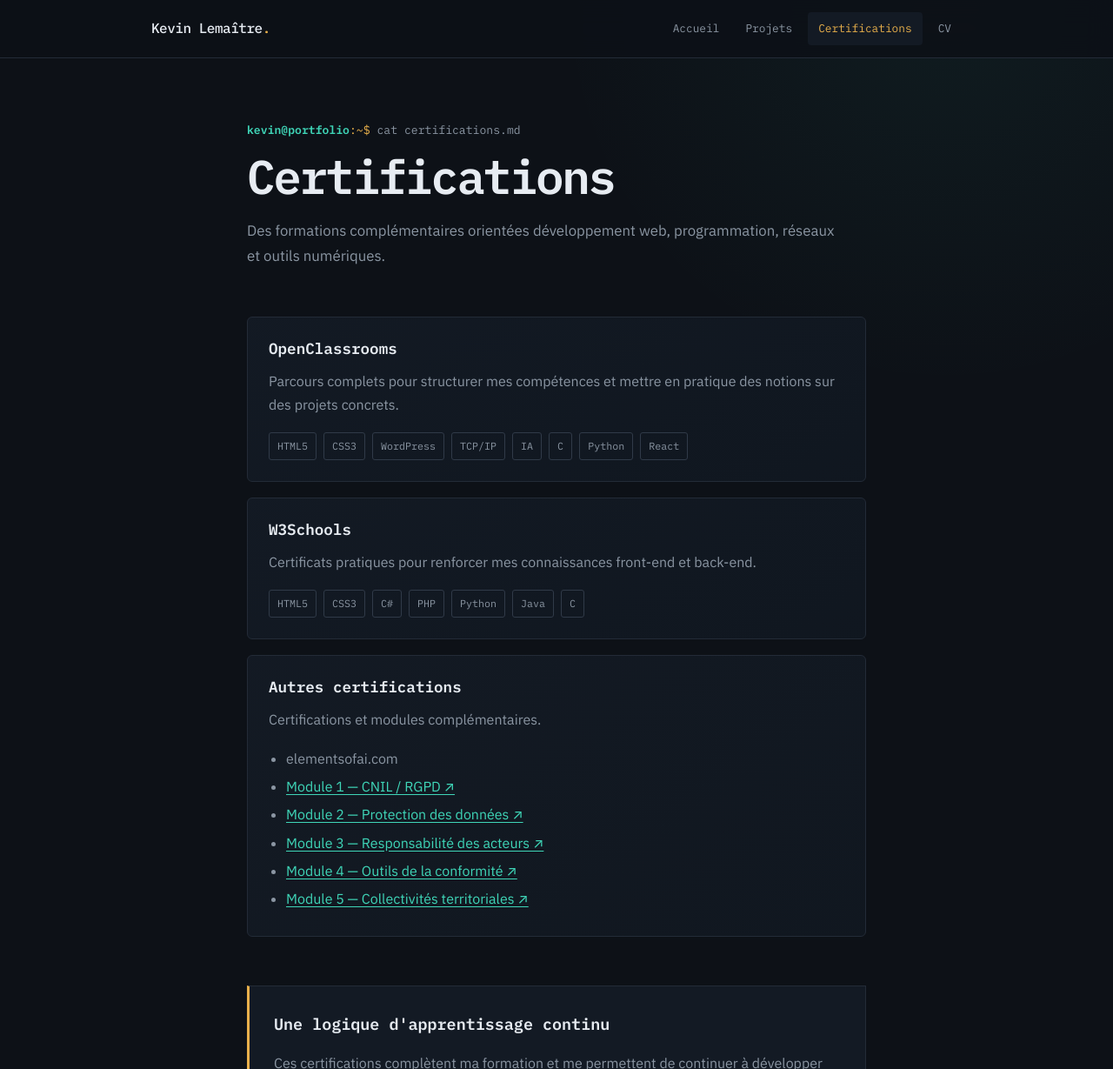
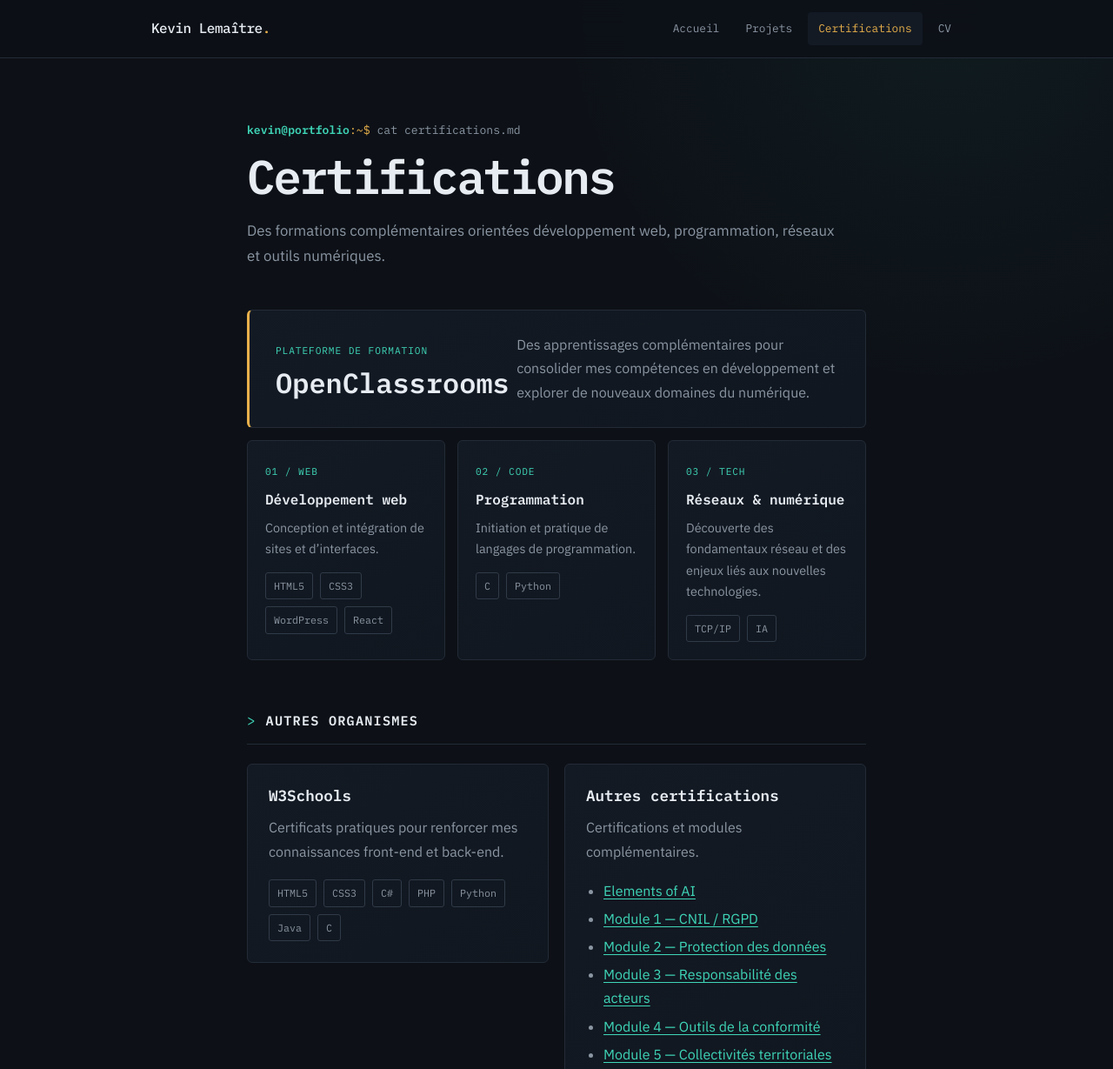
Before and after one commit to kevinlemaitre/kevinlemaitre.github.io, a plain HTML site: page certifications.html in a window 1280 px wide. Shown: the top 1229 px of the page at 87% size. Drawn offline with Linux system fonts and the light colour scheme.

Commit message:
Ajout certif IA et modif structure page certif

```diff
--- a/certifications.html
+++ b/certifications.html
@@ -18,17 +18,49 @@
     <h1 class="page-title reveal">Certifications</h1>
     <p class="page-intro reveal">Des formations complémentaires orientées développement web, programmation, réseaux et outils numériques.</p>
 
-    <section class="section card-grid">
-      <article class="card reveal">
-        <h3>OpenClassrooms</h3>
-        <p>Parcours complets pour structurer mes compétences et mettre en pratique des notions sur des projets concrets.</p>
+    <section class="section oc-section" aria-labelledby="openclassrooms-title">
+      <div class="oc-heading card reveal">
+        <div>
+          <span class="oc-eyebrow">Plateforme de formation</span>
+          <h2 id="openclassrooms-title">OpenClassrooms</h2>
+        </div>
+        <p>Des apprentissages complémentaires pour consolider mes compétences en développement et explorer de nouveaux domaines du numérique.</p>
+      </div>
+
+      <div class="oc-topic-grid">
+        <article class="oc-topic card reveal">
+          <span class="oc-topic-index">01 / WEB</span>
+          <h3>Développement web</h3>
+          <p>Conception et intégration de sites et d’interfaces.</p>
           <div class="tag-list">
-          <span class="tag">HTML5</span><span class="tag">CSS3</span><span class="tag">WordPress</span>
-          <span class="tag">TCP/IP</span><span class="tag">IA</span><span class="tag">C</span>
-          <span class="tag">Python</span><span class="tag">React</span>
+            <span class="tag">HTML5</span><span class="tag">CSS3</span>
+            <span class="tag">WordPress</span><span class="tag">React</span>
           </div>
         </article>
 
+        <article class="oc-topic card reveal">
+          <span class="oc-topic-index">02 / CODE</span>
+          <h3>Programmation</h3>
+          <p>Initiation et pratique de langages de programmation.</p>
+          <div class="tag-list">
+            <span class="tag">C</span><span class="tag">Python</span>
+          </div>
+        </article>
+
+        <article class="oc-topic card reveal">
+          <span class="oc-topic-index">03 / TECH</span>
+          <h3>Réseaux &amp; numérique</h3>
+          <p>Découverte des fondamentaux réseau et des enjeux liés aux nouvelles technologies.</p>
+          <div class="tag-list">
+            <span class="tag">TCP/IP</span><span class="tag">IA</span>
+          </div>
+        </article>
+      </div>
+    </section>
+
+    <section class="section other-certifications" aria-labelledby="other-certifications-title">
+      <div class="section-heading"><h2 id="other-certifications-title">Autres organismes</h2></div>
+      <div class="card-grid other-cert-grid">
         <article class="card reveal">
           <h3>W3Schools</h3>
           <p>Certificats pratiques pour renforcer mes connaissances front-end et back-end.</p>
@@ -42,14 +74,15 @@
           <h3>Autres certifications</h3>
           <p>Certifications et modules complémentaires.</p>
           <ul class="cert-list">
-          <li>elementsofai.com</li>
-          <li><a href="doc/Certificat_module1_CNIL.pdf">Module 1 — CNIL / RGPD ↗</a></li>
-          <li><a href="doc/Certificat_module2_CNIL.pdf">Module 2 — Protection des données ↗</a></li>
-          <li><a href="doc/Certificat_module3_CNIL.pdf">Module 3 — Responsabilité des acteurs ↗</a></li>
-          <li><a href="doc/Certificat_module4_CNIL.pdf">Module 4 — Outils de la conformité ↗</a></li>
-          <li><a href="doc/Certificat_module5_CNIL.pdf">Module 5 — Collectivités territoriales ↗</a></li>
+            <li><a href="https://certificates.mooc.fi/validate/48o9e4jl362" target="_blank" rel="noopener noreferrer">Elements of AI</a></li>
+            <li><a href="doc/Certificat_module1_CNIL.pdf" target="_blank" rel="noopener noreferrer">Module 1 — CNIL / RGPD</a></li>
+            <li><a href="doc/Certificat_module2_CNIL.pdf" target="_blank" rel="noopener noreferrer">Module 2 — Protection des données</a></li>
+            <li><a href="doc/Certificat_module3_CNIL.pdf" target="_blank" rel="noopener noreferrer">Module 3 — Responsabilité des acteurs</a></li>
+            <li><a href="doc/Certificat_module4_CNIL.pdf" target="_blank" rel="noopener noreferrer">Module 4 — Outils de la conformité</a></li>
+            <li><a href="doc/Certificat_module5_CNIL.pdf" target="_blank" rel="noopener noreferrer">Module 5 — Collectivités territoriales</a></li>
           </ul>
         </article>
+      </div>
     </section>
 
     <section class="cta reveal">
--- a/css/style.css
+++ b/css/style.css
@@ -225,6 +225,66 @@ summary:focus-visible {
   font-size: .73rem;
 }
 
+.oc-section { margin-top: 48px; }
+
+.oc-heading {
+  display: grid;
+  grid-template-columns: minmax(0, .8fr) minmax(0, 1.2fr);
+  align-items: center;
+  gap: 30px;
+  padding: 26px 30px;
+  border-left: 3px solid var(--gold);
+}
+
+.oc-eyebrow,
+.oc-topic-index {
+  color: var(--teal);
+  font-family: var(--font-mono);
+  font-size: .7rem;
+  letter-spacing: .08em;
+}
+
+.oc-eyebrow { text-transform: uppercase; }
+
+.oc-heading h2 {
+  margin: 5px 0 0;
+  font-family: var(--font-mono);
+  font-size: clamp(1.45rem, 3vw, 2rem);
+  line-height: 1.25;
+}
+
+.oc-heading p {
+  margin: 0;
+  color: var(--muted);
+}
+
+.oc-topic-grid {
+  display: grid;
+  grid-template-columns: repeat(3, minmax(0, 1fr));
+  gap: 14px;
+  margin-top: 14px;
+}
+
+.oc-topic { padding: 20px; }
+
+.oc-topic h3 {
+  margin-top: 10px;
+  font-size: 1rem;
+}
+
+.oc-topic p {
+  min-height: 3.4em;
+  margin: 9px 0;
+  font-size: .9rem;
+}
+
+.oc-topic .tag-list { margin-top: 14px; }
+
+.other-cert-grid {
+  grid-template-columns: repeat(2, minmax(0, 1fr));
+  align-items: start;
+}
+
 .btn {
   display: inline-flex;
   align-items: center;
@@ -449,7 +509,13 @@ summary:focus-visible {
 
   .page { padding: 54px 18px 72px; }
   .stack-grid,
-  .cv-layout { grid-template-columns: 1fr; }
+  .cv-layout,
+  .oc-heading,
+  .oc-topic-grid,
+  .other-cert-grid { grid-template-columns: 1fr; }
+
+  .oc-heading { gap: 12px; }
+  .oc-topic p { min-height: 0; }
 
   .site-footer-inner {
     flex-direction: column;
```
Lines whose indentation alone changed are shown as unchanged.
